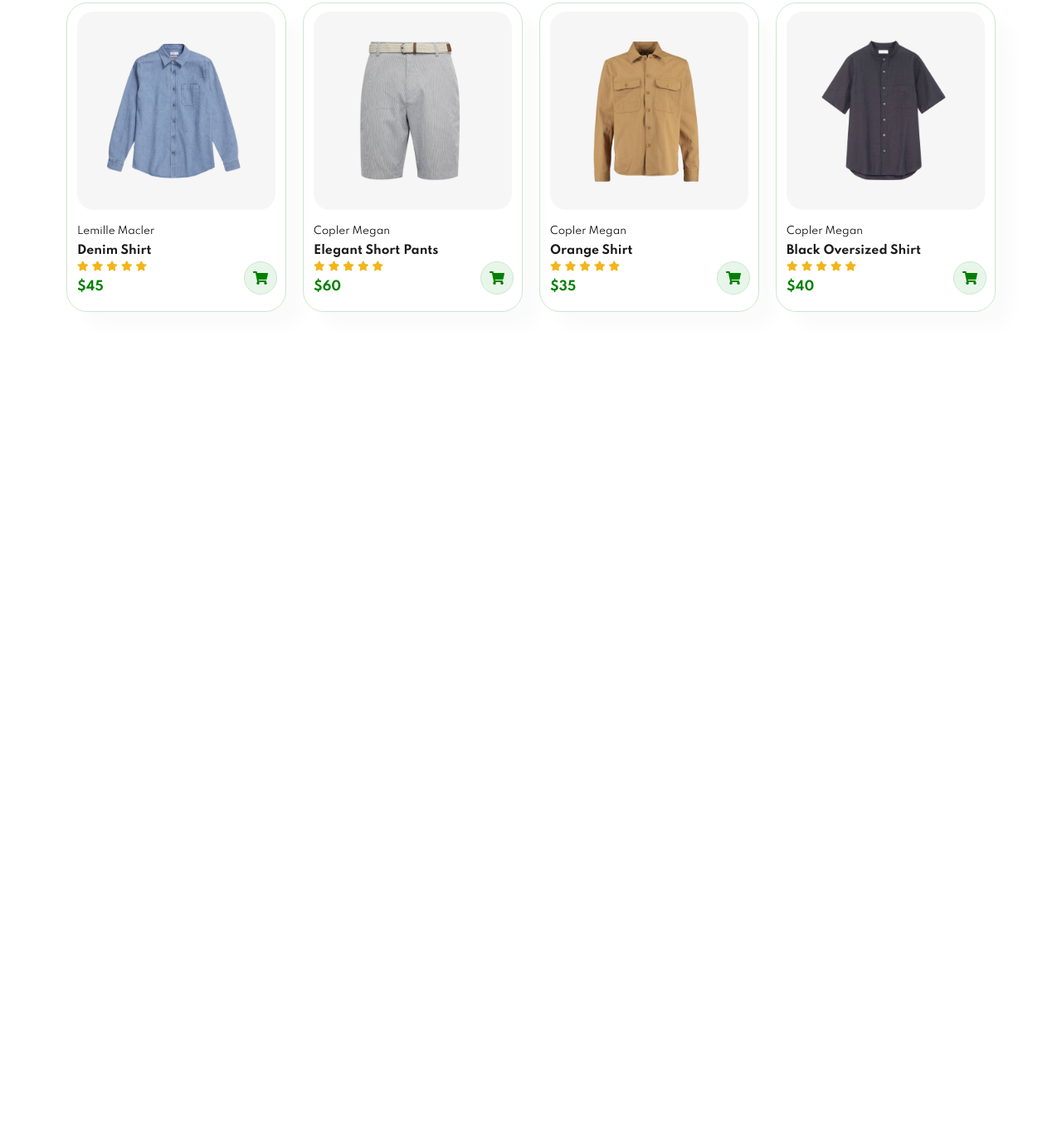
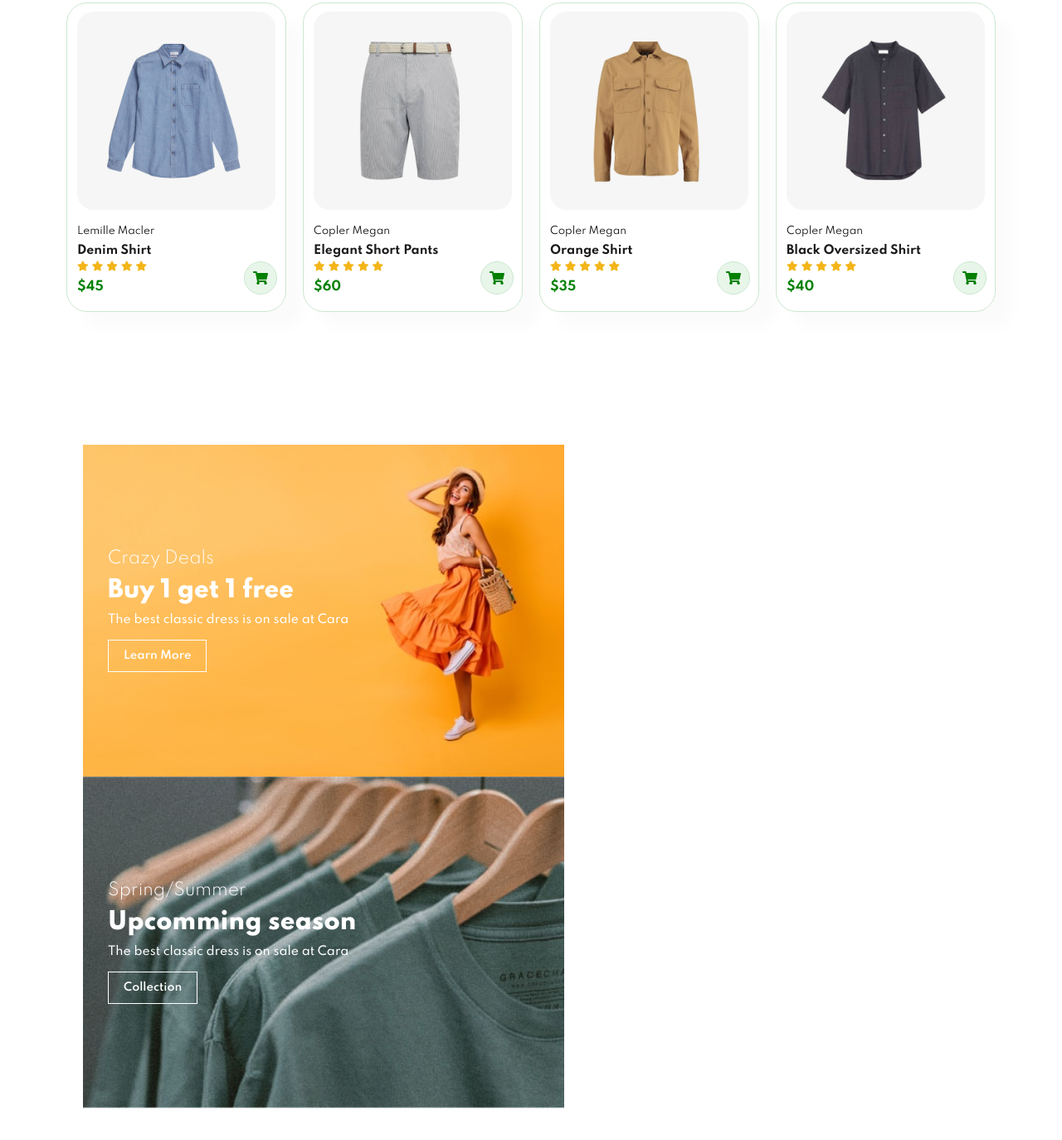
Before and after one commit to Andrei-Olaru/Ecommerce-Website, a plain HTML site: page index.html in a window 1280 px wide. Shown: the part 3174-4548 px from the top of the page at 83% size. Before the commit the page ends 3610 px from the top, so only its background shows below. Drawn offline with Linux system fonts and the light colour scheme.

Commit message:
added call to action banners

```diff
--- a/index.html
+++ b/index.html
@@ -354,6 +354,23 @@
         </div>
     </section>
 
+    <section id="sm-banner" class="section-p1">
+        <div class="banner-box">
+            <h4>Crazy Deals</h4>
+            <h2>Buy 1 get 1 free</h2>
+            <span>The best classic dress is on sale at Cara</span>
+            <button class="white">Learn More</button>
+        </div>
+
+        <div class="banner-box banner-box2">
+            <h4>Spring/Summer</h4>
+            <h2>Upcomming season</h2>
+            <span>The best classic dress is on sale at Cara</span>
+            <button class="white">Collection</button>
+        </div>
+
+    </section>
+
     <script src="script.js"></script>
 </body>
 
--- a/style.css
+++ b/style.css
@@ -59,6 +59,18 @@ button.normal{
   border-radius: 4px;
   cursor: pointer;
   border: none;
+  outline: none;
+  transition: 0.2s;
+}
+
+button.white{
+  font-size: 13px;
+  font-weight: 600;
+  padding: 11px 18px;
+  color: #fff;
+  background-color: transparent;
+  cursor: pointer;
+  border: 1px solid #fff;
   outline: none;
   transition: 0.2s;
 }
@@ -322,6 +334,57 @@ padding: 10px 0;
   color: white;
 }
 
+#sm-banner{
+  display: flex;
+  justify-content: space-between;
+  flex-wrap: wrap;
+  padding: 100px;
+}
+
+#sm-banner .banner-box{
+  display: flex;
+  flex-direction: column;
+  justify-content: center;
+  align-items: flex-start;
+  background-image: url("img/banner/b17.jpg");
+  width: calc(50% - 50px);
+  min-width: 580px;
+  height: 50vh;
+  background-size: cover;
+  background-position: center;
+  padding: 30px;
+}
+
+#sm-banner .banner-box2{
+  background-image: url("img/banner/b10.jpg");
+}
+
+#sm-banner h4{
+  color: white;
+  font-size: 20px;
+  font-weight: 300;
+}
+
+#sm-banner h2{
+  color: white;
+  font-size: 28px;
+  font-weight: 800;
+}
+
+#sm-banner span{
+  color: white;
+  font-size: 14px;
+  font-weight: 500;
+  padding-bottom: 15px;
+}
+
+#sm-banner .banner-box:hover button{
+  background-color: #088178;
+  border: 1px solid #088178;
+}
+
+
+
 /* Shop Page */
 
 /* Single Product */
```
